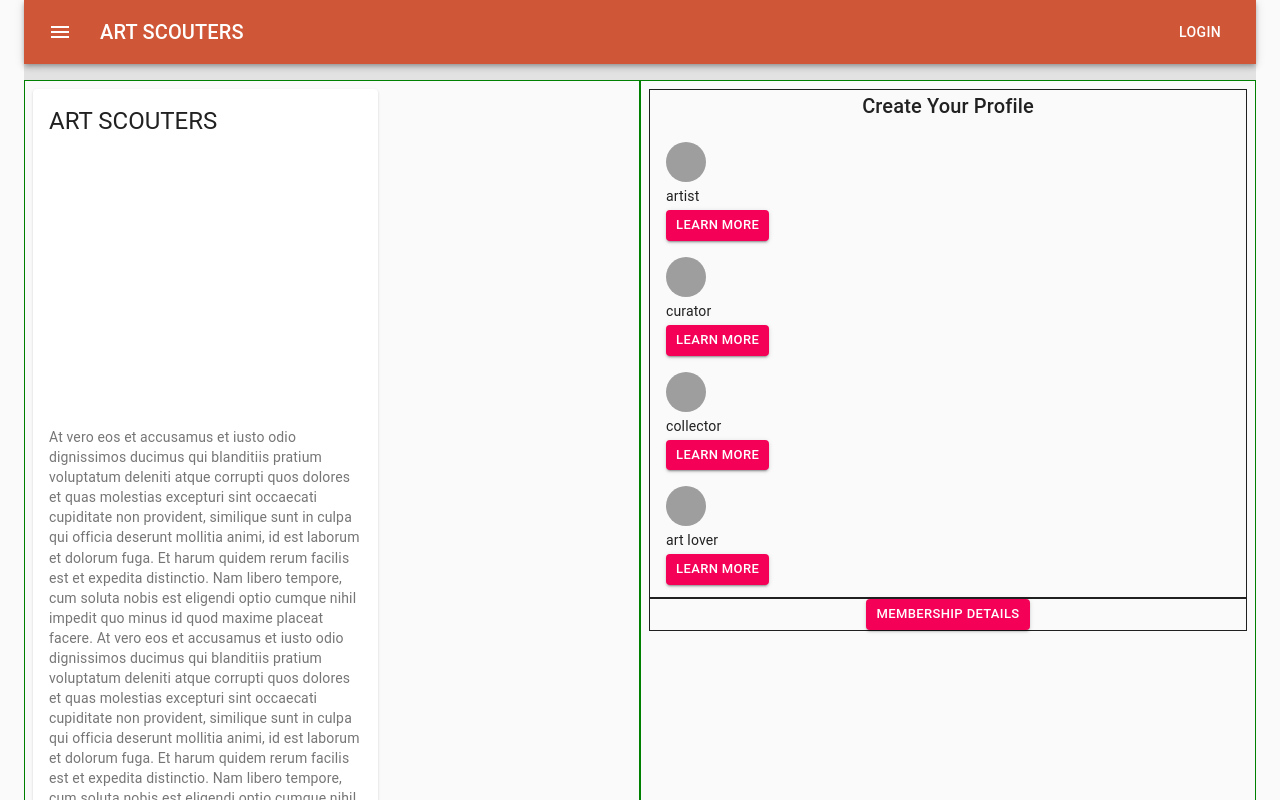
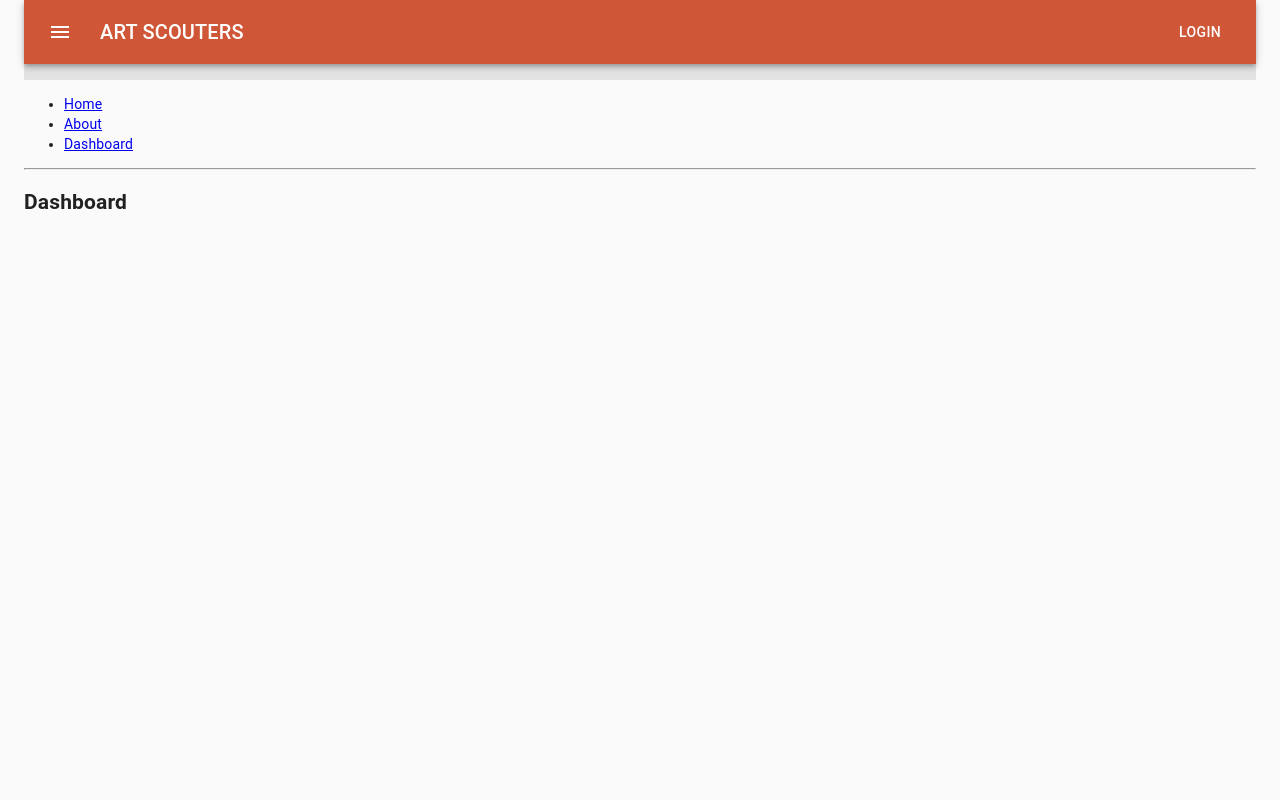
Before and after one commit to ekonotek/scout, a React (Create React App) app: page /dashboard in a window 1280 px wide. Shown: the top 800 px of the page. Built offline with nearby package versions, Linux system fonts and the light colour scheme; grey boxes are pictures that could not be loaded.

Commit message:
initial commit

```diff
--- a/package.json
+++ b/package.json
@@ -12,6 +12,7 @@
     "@material-ui/icons": "4.9.1",
     "react": "17.0.0",
     "react-dom": "17.0.0",
+    "react-router-dom": "5.2.0",
     "react-scripts": "3.4.3"
   },
   "devDependencies": {
--- a/src/App.js
+++ b/src/App.js
@@ -1,4 +1,11 @@
 import React from "react";
+import {
+  BrowserRouter as Router,
+  Switch,
+  Route,
+  Link
+} from "react-router-dom";
+
 // import logo from "./logo.svg";
 // import "./App.css";
 // import { Box } from "@material-ui/core";
@@ -39,7 +46,7 @@
 
     //   <footer>ABOUT | EVENTS</footer>
     // </div>
-    <React.Fragment>
+    <Router>
       <CssBaseline />
       <Container fixed>
         <Typography
@@ -64,71 +71,72 @@
             </Toolbar>
           </AppBar>
         </Typography>
-        <Box
-          display="flex"
-          // flexDirection="row"
-          flexDirection="row"
-          p={0}
-          m={0}
-          bgcolor="transparent"
-          // color="white"
-          sm={12}
-        >
-          <Box
-            sm={6}
-            p={1}
-            mt={0}
-            style={{ width: "100%", minHeight: "40rem" }}
-            bgcolor="transparent"
-            border={1}
-            borderColor="green"
-          >
-            <Izquierda />
-            {/* <Typography variant="h3" display="block" gutterBottom>
-              Seccion Izq
-            </Typography> */}
-          </Box>
-          <Box
-            sm={6}
-            p={1}
-            mt={0}
-            style={{ width: "100%" }}
-            bgcolor="transparent"
-            border={1}
-            borderColor="green"
-          >
-            <Derecha />
-          </Box>
-        </Box>
-        <Box
-          display="flex"
-          // flexDirection="row"
-          flexDirection="column"
-          p={0}
-          m={0}
-          bgcolor="white"
-          color="white"
-          sm={12}
-        >
-          <Box sm={12} p={1} mt={0} style={{ width: "100%" }} bgcolor="#ef744c">
-            <Typography variant="h3" display="block" gutterBottom>
-              Primer Seccion
-            </Typography>
-          </Box>
-          <Box p={1} mt={0} style={{ width: "100%" }} bgcolor="#cf5636">
-            <Typography variant="caption" display="block" gutterBottom>
-              Segunda Seccion
-            </Typography>
-          </Box>
-          <Box p={1} mt={"3px"} style={{ width: "100%" }} bgcolor="#4f4947">
-            <Typography variant="caption" display="block" gutterBottom>
-              Tercer Seccion
-            </Typography>
-          </Box>
-        </Box>
+        <div>
+        <ul>
+          <li>
+            <Link to="/">Home</Link>
+          </li>
+          <li>
+            <Link to="/about">About</Link>
+          </li>
+          <li>
+            <Link to="/dashboard">Dashboard</Link>
+          </li>
+        </ul>
+
+        <hr />
+
+        {/*
+          A <Switch> looks through all its children <Route>
+          elements and renders the first one whose path
+          matches the current URL. Use a <Switch> any time
+          you have multiple routes, but you want only one
+          of them to render at a time
+        */}
+        <Switch>
+          <Route exact path="/">
+            <Home />
+          </Route>
+          <Route path="/about">
+            <About />
+          </Route>
+          <Route path="/dashboard">
+            <Dashboard />
+          </Route>
+        </Switch>
+      </div>
+
       </Container>
-    </React.Fragment>
+    </Router>
   );
 }
 
+// You can think of these components as "pages"
+// in your app.
+
+function Home() {
+  return (
+    <div>
+      <h2>Home</h2>
+    </div>
+  );
+}
+
+function About() {
+  return (
+    <div>
+      <h2>About</h2>
+    </div>
+  );
+}
+
+function Dashboard() {
+  return (
+    <div>
+      <h2>Dashboard</h2>
+    </div>
+  );
+}
+
+
 export default App;
--- a/src/Components/derecha.js
+++ b/src/Components/Objects/derecha.js
@@ -21,7 +21,7 @@
 {/* <Box> */}
 <RoleList memberRoles={memberRoles} />
 {/* </Box> */}
-<Box align="center" border={1}>
+<Box align="center" >
   <Button size="small" variant="contained"
           color="secondary" >
             Membership Details
--- a/src/Components/roleList.js
+++ b/src/Components/Objects/roleList.js
@@ -18,7 +18,7 @@
 
 return(
   // <pre> ListItem-List memberRoles: {JSON.stringify(memberRoles,null,2)}</pre>
-<Box border={1}>
+<Box>
       <Typography variant="h6" align="center">
           Create Your Profile
       </Typography>
--- a/src/Components/roleListItem.js
+++ b/src/Components/Objects/roleListItem.js
@@ -29,7 +29,8 @@
         primary={member.role}
         // secondary={}
         />
-      <Button size="small" variant="contained" color="secondary" >Learn More</Button>
+      <Button size="small" variant="contained"
+              onClick={ () => alert(`you clicked: ${member.role}`)} color="secondary" >Learn More</Button>
     </Box>
     </ListItem>
   );
```
Also changed, not shown: src/Components/Paginas/Home.js (added, +62 -0 lines), src/Components/Objects/izquierda.js (renamed from src/Components/izquierda.js).
